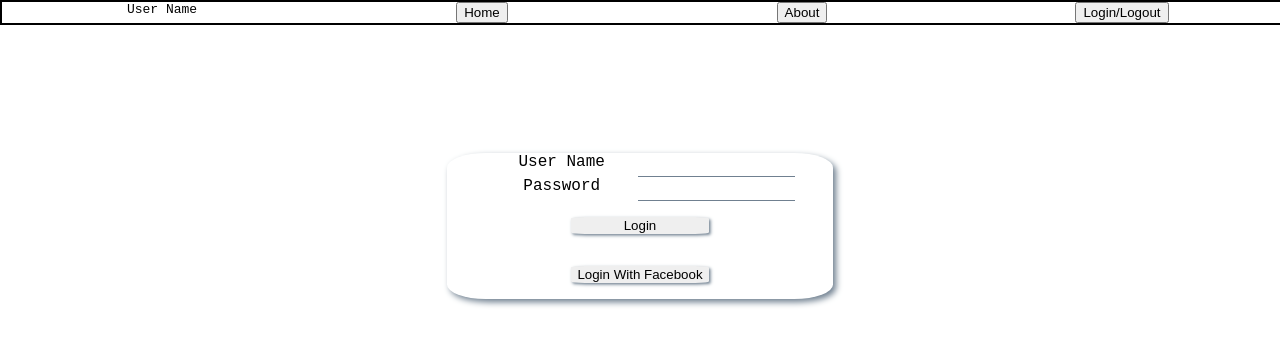
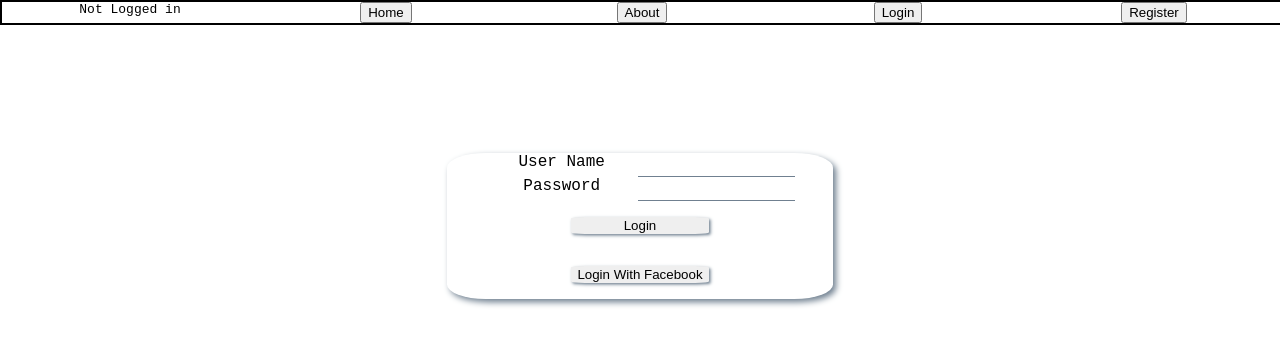
Before and after one commit to Nvlt/endless_encounters_client, a React (Create React App) app: page /login in a window 1280 px wide. Shown: the top 346 px of the page. Built offline with nearby package versions, Linux system fonts and the light colour scheme.

Commit message:
private and public routes added

```diff
--- a/src/components/App/App.js
+++ b/src/components/App/App.js
@@ -6,6 +6,8 @@ import Register from '../../routes/Register/Register';
 import Login from '../../routes/Login/Login';
 import Dashboard from '../../routes/Dashboard/Dashboard';
 import { Route, Switch } from 'react-router-dom';
+import PrivateRoute from '../../routes/routehelpers/PrivateRoute/PrivateRoute';
+import PublicRoute from '../../routes/routehelpers/PublicRoute/PublicRoute';
 
 function App() {
   return (
@@ -19,13 +21,13 @@ function App() {
           exact
           path='/'
           component={Home} />
-        <Route
+        <PublicRoute
           path='/register'
           component={Register} />
-        <Route
+        <PublicRoute
           path='/login'
           component={Login} />
-        <Route
+        <PrivateRoute
           path='/main'
           component={Dashboard} />
       </Switch>
--- a/src/components/Header/Header.js
+++ b/src/components/Header/Header.js
@@ -1,10 +1,42 @@
 import React, { Component } from 'react';
 import { Link } from 'react-router-dom';
+import UserContext from '../../contexts/UserContext';
+import TokenService from '../../services/token-service';
 
-export default function Header() {
+export default class Header extends Component {
+  static contextType = UserContext;
+
+  renderLogout = () => {
+    return <div className="flex-1">
+      <Link
+        onClick={this.context.processLogout}
+        to='/login'>
+        <button>Logout</button>
+      </Link>
+    </div>
+  }
+
+  renderLogin = () => {
+    return <>
+      <div className="flex-1">
+        <Link to='/login'>
+          <button>Login</button>
+        </Link>
+      </div>
+      <div className="flex-1">
+        <Link to='/register'>
+          <button>Register</button>
+        </Link>
+      </div>
+    </>
+  }
+  render () {
     return (
       <nav className="border flex flex-row-wrap flex-1 width-full">
-      <div className="flex-1">User Name</div>
+        <div className="flex-1">{TokenService.hasAuthToken()
+          ? this.context.user.username
+          : 'Not Logged in'}
+        </div>
 
 
         <div className="flex-1">
@@ -21,12 +53,11 @@ export default function Header() {
         </div>
 
 
-      <div className="flex-1">
-        <Link to='/login'>
-          <button>Login/Logout</button>
-        </Link>
-      </div>
+        {TokenService.hasAuthToken()
+          ? this.renderLogout()
+          : this.renderLogin()}
 
       </nav>
     )
 }
+}
--- a/src/contexts/UserContext.js
+++ b/src/contexts/UserContext.js
@@ -24,7 +24,7 @@ export class UserProvider extends Component {
     if (jwtPayload) {
       state.user = {
         id: jwtPayload.user_id,
-        username: jwtPayload.username
+        username: jwtPayload.sub
       }
     }
 
@@ -41,12 +41,12 @@ export class UserProvider extends Component {
   }
 
   setUser = user => {
-    this.setState({user})
+    this.setState({user});
   }
 
   processLogin = authToken => {
-    TokenService.saveAuthToken(authToken)
-    const jwtPayload = TokenService.parseAuthToken()
+    TokenService.saveAuthToken(authToken);
+    const jwtPayload = TokenService.parseAuthToken();
     this.setUser({
       id: jwtPayload.user_id,
       username: jwtPayload.sub
--- /dev/null
+++ b/src/routes/routehelpers/PrivateRoute/PrivateRoute.js
@@ -0,0 +1,29 @@
+import React from 'react';
+import { Route, Redirect } from 'react-router-dom'
+import UserContext from '../../../contexts/UserContext';
+
+export default function PrivateRoute({ component, ...props }) {
+  const Component = component;
+
+  return (
+    <Route
+      {...props}
+      render={componentProps => (
+        <UserContext.Consumer>
+          {userContext =>
+            !!userContext.user.id
+              ? <Component {...componentProps} />
+              : (
+                <Redirect
+                  to={{
+                    pathname: '/login',
+                    state: {from: componentProps.location},
+                  }}
+                />
+              )
+            }
+        </UserContext.Consumer>
+      )}
+    />
+  )
+}
--- /dev/null
+++ b/src/routes/routehelpers/PublicRoute/PublicRoute.js
@@ -0,0 +1,22 @@
+import React from 'react';
+import { Route, Redirect } from 'react-router-dom'
+import UserContext from '../../../contexts/UserContext';
+
+export default function PublicRoute({component, ...props}) {
+  const Component = component;
+
+  return (
+    <Route
+      {...props}
+      render={componentProps => (
+        <UserContext.Consumer>
+          {userContext =>
+            !!userContext.user.id
+              ? <Redirect to={'/'} />
+              : <Component {...componentProps}/>
+          }
+        </UserContext.Consumer>
+      )}
+    />
+  )
+}
```
Lines whose indentation alone changed are shown as unchanged.
